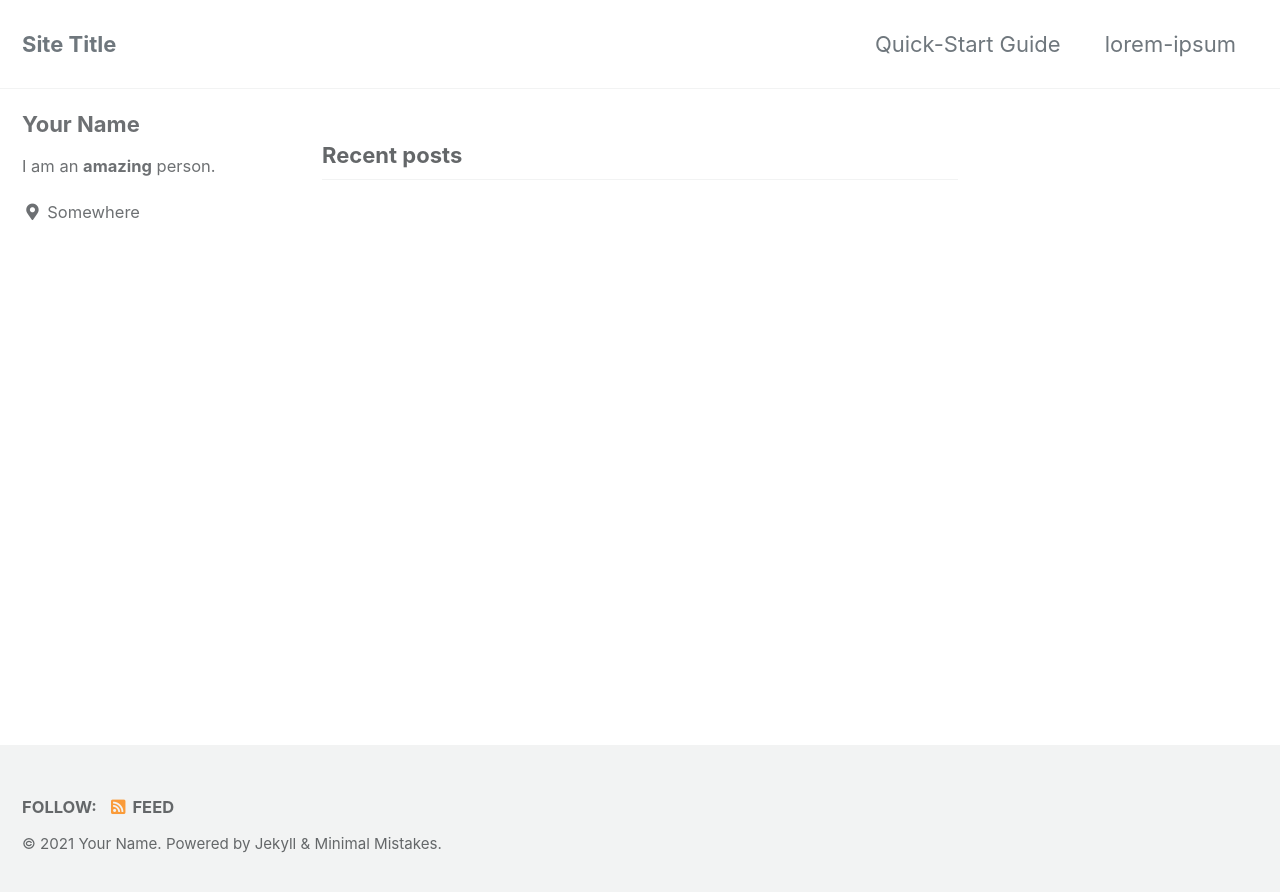
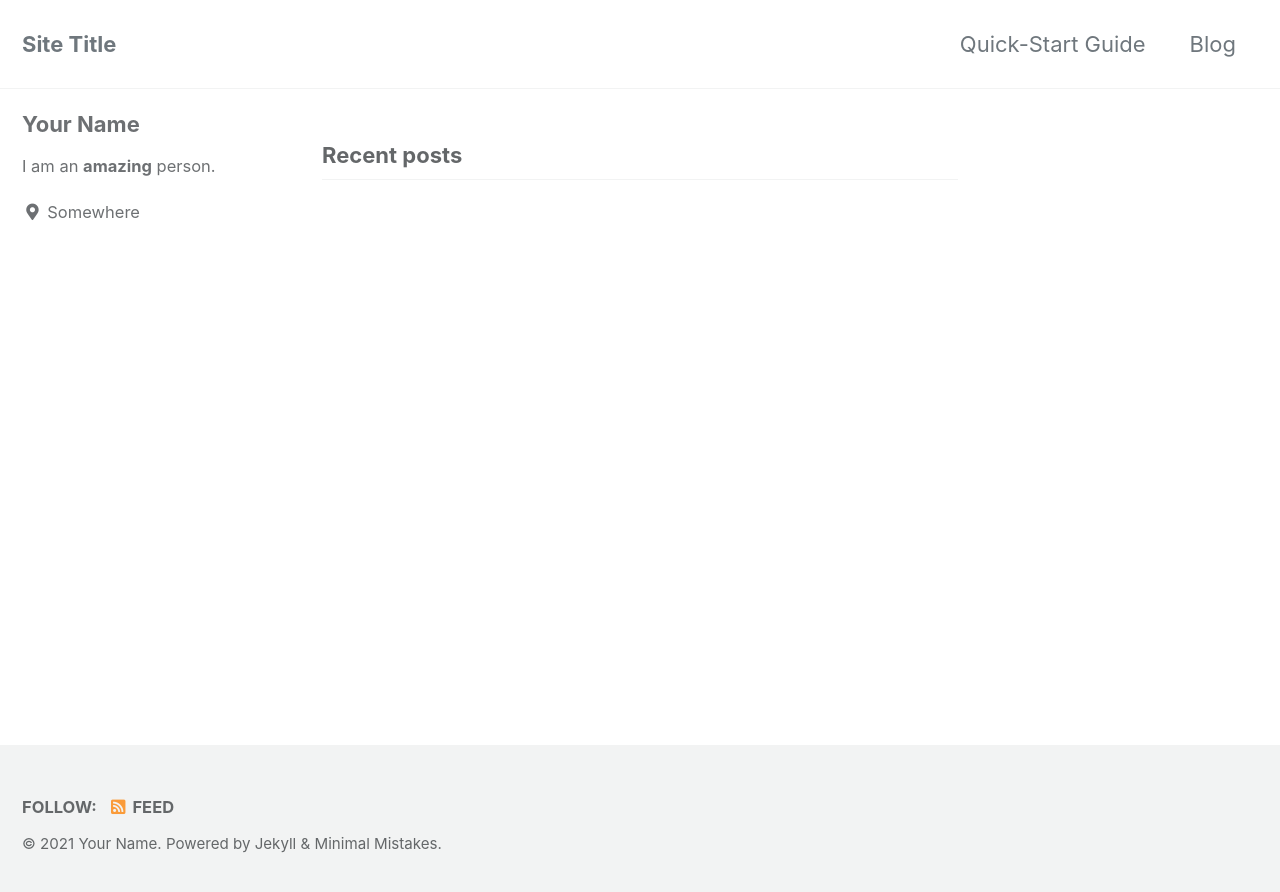
Before and after one commit to stackbit-projects/panoramic-rabbit-21f1a, a Jekyll site: the page built from index.html, in a window 1280 px wide. Shown: the top 892 px of the page. Built offline with Jekyll 4.4.1, drawn with Linux system fonts in a browser that asks for light colours; cached includes are drawn as plain includes; the list of posts is cut into pages by our own code.

Commit message:
navigation.yml: updated title in main

```diff
--- a/_data/navigation.yml
+++ b/_data/navigation.yml
@@ -1,5 +1,5 @@
 main:
   - title: Quick-Start Guide
     url: 'https://mmistakes.github.io/minimal-mistakes/docs/quick-start-guide/'
-  - title: lorem-ipsum
+  - title: Blog
     url: lorem-ipsum
```
